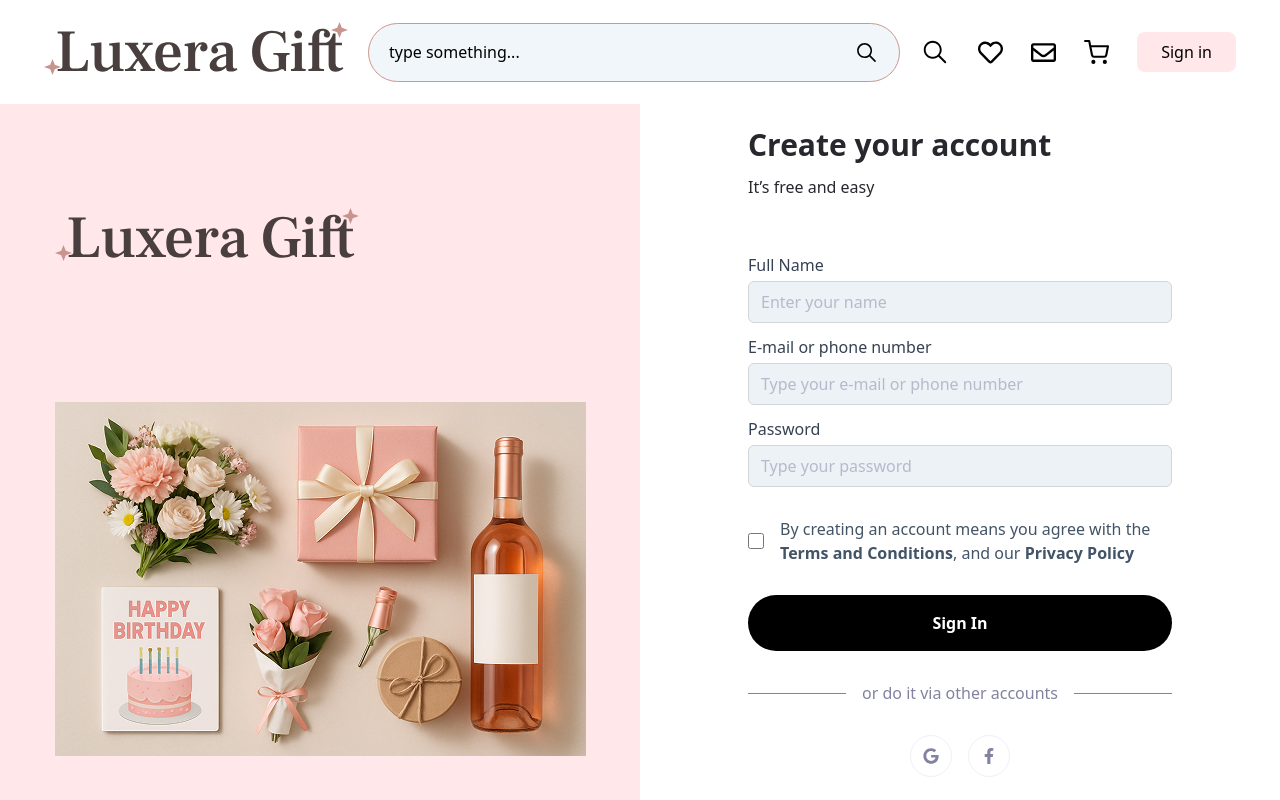
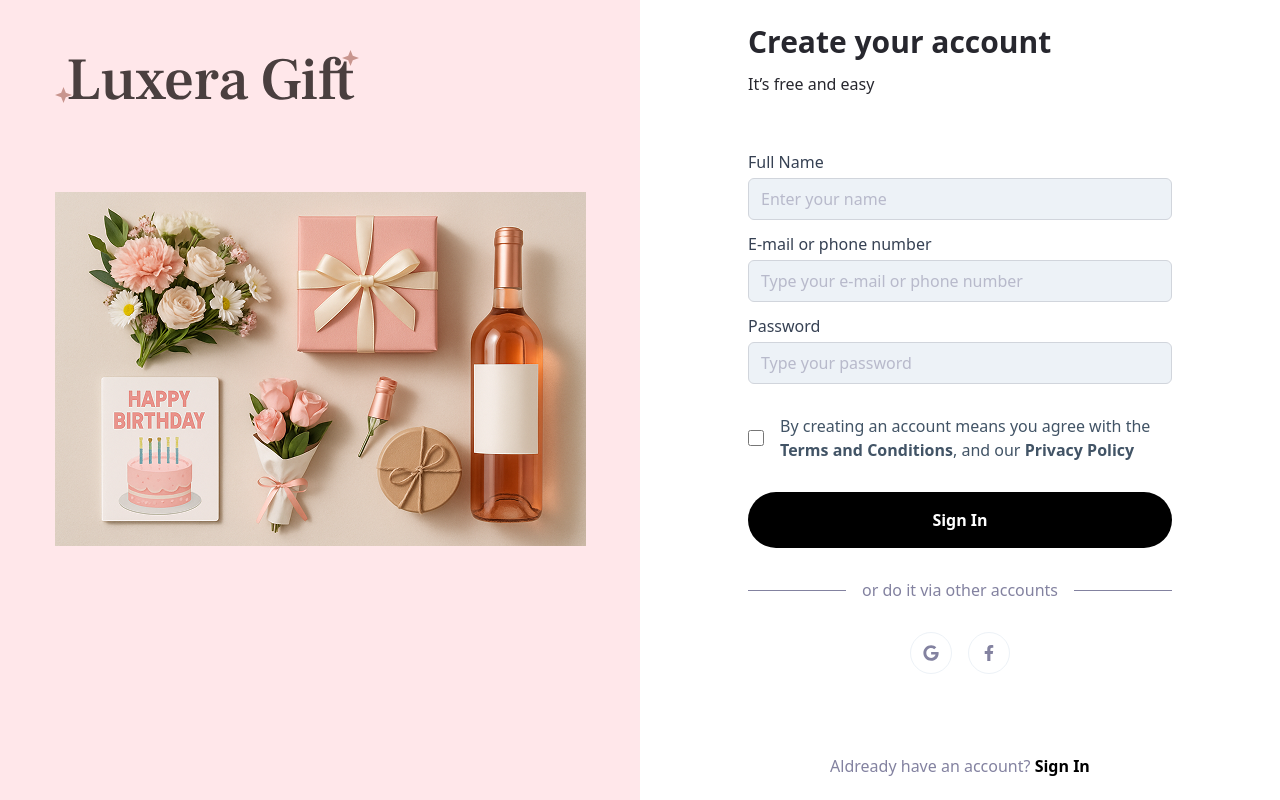
Before and after one commit to GeoLine02/luxera, a Next.js app: page /en/signup in a window 1280 px wide. Shown: the top 800 px of the page. Built offline with nearby package versions, Linux system fonts and the light colour scheme; a web font is replaced by a local one.

Commit message:
hotfix: signin and signup pages

```diff
--- a/app/[locale]/(auth)/signin/components/index.tsx
+++ b/app/[locale]/(auth)/signin/components/index.tsx
@@ -11,14 +11,17 @@ const SignInContainer = () => {
   const [state, formAction] = useActionState(signIn, null);
 
   return (
-    <div className="flex">
-      <div className="bg-light-pink h-screen w-1/2 flex justify-center">
-        <div className="space-y-[132px] mt-[102px]">
+    <div className="flex flex-col lg:flex-row min-h-screen">
+      {/* Left side */}
+      <div className="bg-light-pink w-full lg:w-1/2 flex justify-center items-center pb-32">
+        <div className="flex flex-col gap-20">
           <Image src={LuxeraLogo} alt="luxera logo" />
           <Image src={AuthPoster} alt="auth banner" />
         </div>
       </div>
-      <div className="h-screen w-1/2 flex items-center justify-center">
+
+      {/* Right side */}
+      <div className="w-full lg:w-1/2 flex items-center justify-center p-6">
         <SignInForm formAction={formAction} state={state} />
       </div>
     </div>
--- a/app/[locale]/(auth)/signup/components/AlreadyHaveAnAccount.tsx
+++ b/app/[locale]/(auth)/signup/components/AlreadyHaveAnAccount.tsx
@@ -1,3 +1,5 @@
+"use client";
+
 import { useRouter } from "next/navigation";
 
 const AlreadyHaveAnAccount = () => {
@@ -8,7 +10,7 @@ const AlreadyHaveAnAccount = () => {
       <p className="mt-[50px] mx-auto">
         Aldready have an account?{" "}
         <span
-          onClick={() => router.push("/signup")}
+          onClick={() => router.push("/signin")}
           className="cursor-pointer font-bold text-black"
         >
           Sign In
--- a/app/[locale]/(auth)/signup/components/index.tsx
+++ b/app/[locale]/(auth)/signup/components/index.tsx
@@ -1,27 +1,22 @@
-"use client";
-
-// import { useActionState } from "react";
-// import { signUp } from "../services/signUp";
 import Image from "next/image";
 import LuxeraLogo from "@/public/LuxeraLogo.svg";
 import AuthPoster from "@/public/AuthPoster.png";
 import SignUpForm from "./SignUpForm";
 
 const SignUpContainer = () => {
-  // const [state, formAction] = useActionState(signUp null);
+  return (
+    <div className="flex flex-col lg:flex-row min-h-screen">
+      {/* Left Side (Logo + Poster) */}
+      <div className="bg-light-pink w-full lg:w-1/2 flex justify-center pt-12">
+        <div className="flex flex-col gap-20">
+          <Image src={LuxeraLogo} alt="luxera logo" />
+          <Image src={AuthPoster} alt="auth banner" />
+        </div>
+      </div>
 
-  return (
-    <div>
-      <div className="flex">
-        <div className="bg-light-pink h-screen w-1/2 flex justify-center">
-          <div className="space-y-[132px] mt-[102px]">
-            <Image src={LuxeraLogo} alt="luxera logo" />
-            <Image src={AuthPoster} alt="auth banner" />
-          </div>
-        </div>
-        <div className="h-screen w-1/2 flex items-center justify-center">
-          <SignUpForm />
-        </div>
+      {/* Right Side (Form) */}
+      <div className="w-full lg:w-1/2 flex items-center justify-center p-6">
+        <SignUpForm />
       </div>
     </div>
   );
--- a/app/shared/Footer/Footer.tsx
+++ b/app/shared/Footer/Footer.tsx
@@ -1,9 +1,16 @@
+"use client";
+
 import SiteRoutes from "./SiteRoutes";
 import ContactUs from "./ContactUs";
 import FooterEnd from "./FooterEnd";
 import GetInTouch from "@/app/[locale]/(home)/components/GetInTouch/GetInTouch";
+import { usePathname } from "next/navigation";
 
 const Footer = () => {
+  const pathName = usePathname();
+
+  if (pathName.includes("/signin") || pathName.includes("/signup")) return null;
+
   return (
     <footer className="mt-11">
       <div className="flex flex-col gap-10 lg:flex-row justify-between items-center px-11 pt-[52px] pb-[33px] bg-[#EFDDD6] mt-4">
--- a/app/shared/Header.tsx
+++ b/app/shared/Header.tsx
@@ -24,7 +24,7 @@ const Header = () => {
 
   const router = useRouter();
 
-  if (pathName === "/signup" || pathName === "/signin") return null;
+  if (pathName.includes("/signup") || pathName.includes("/signin")) return null;
 
   return (
     <header className="flex items-center justify-between px-6 lg:px-11  py-4 lg:py-5">
@@ -44,7 +44,7 @@ const Header = () => {
       />
 
       <div className="flex items-center gap-7 ">
-        <div onClick={handleOpenSearch} className="cursor-pointer">
+        <div onClick={handleOpenSearch} className="cursor-pointer md:hidden">
           <IoIosSearch size={30} />
         </div>
 
--- a/app/shared/search/Search.tsx
+++ b/app/shared/search/Search.tsx
@@ -54,7 +54,7 @@ const Search = ({
   if (!isSearchOpen) {
     return (
       <div
-        className={`hidden lg:flex items-center px-5 py-4 rounded-full bg-ice-blue border border-dirty-pink cursor-pointer ${searchBarStyles}`}
+        className={`hidden md:flex items-center px-5 py-4 rounded-full bg-ice-blue border border-dirty-pink cursor-pointer ${searchBarStyles}`}
         onClick={handleOpenSearch}
       >
         <h1 className="w-full">type something...</h1>
```
